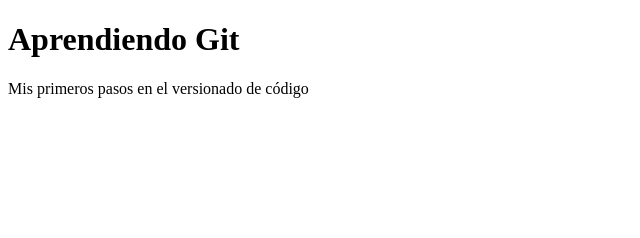
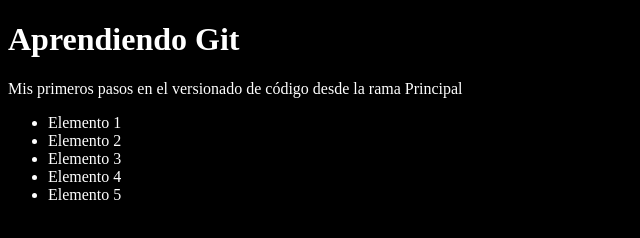
Before and after one commit to Jhnss25/youtube-git, a plain HTML site: page index.html in a window 1280 px wide. Shown: the whole page, without its empty margins (0-640 px from the left). Drawn offline with Linux system fonts and the light colour scheme.

Commit message:
Agregando style.css al index.html

```diff
--- a/index.html
+++ b/index.html
@@ -5,10 +5,19 @@
     <meta http-equiv="X-UA-Compatible" content="IE=edge">
     <meta name="viewport" content="width=device-width, initial-scale=1.0">
     <title>Aprendiendo Git</title>
+    <link rel="stylesheet" href="style.css">
 </head>
 <body>
     <h1>Aprendiendo Git</h1>
 
-    <p>Mis primeros pasos en el versionado de código</p>
+    <p>Mis primeros pasos en el versionado de código desde la rama Principal </p>
+
+    <ul>
+        <li>Elemento 1</li>
+        <li>Elemento 2</li>
+        <li>Elemento 3</li>
+        <li>Elemento 4</li>
+        <li>Elemento 5</li>
+    </ul>
 </body>
 </html>
```
